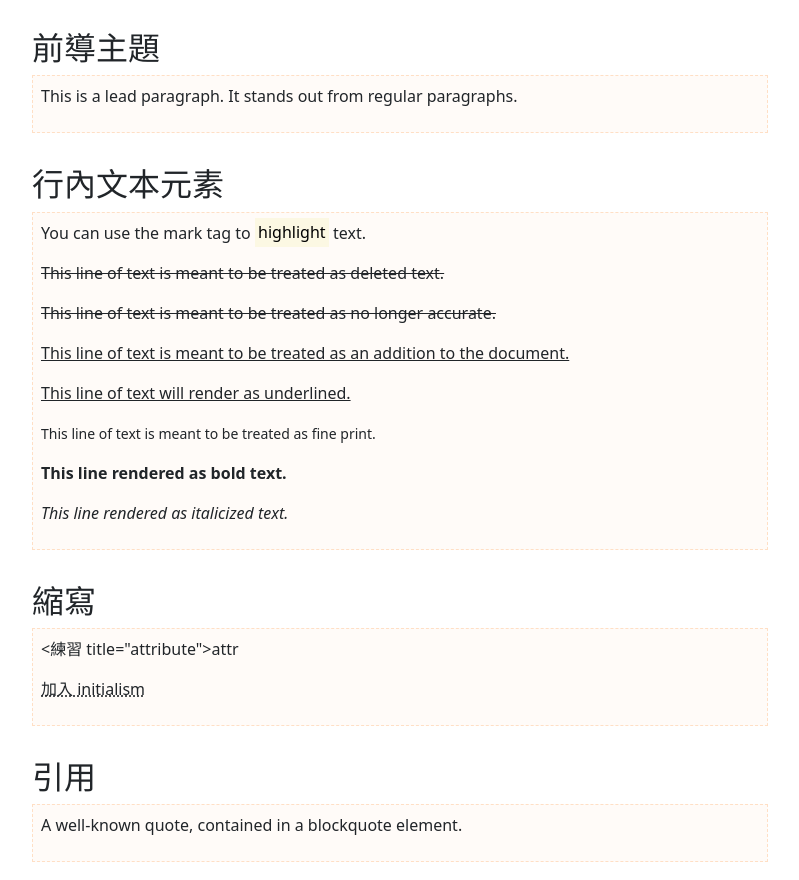
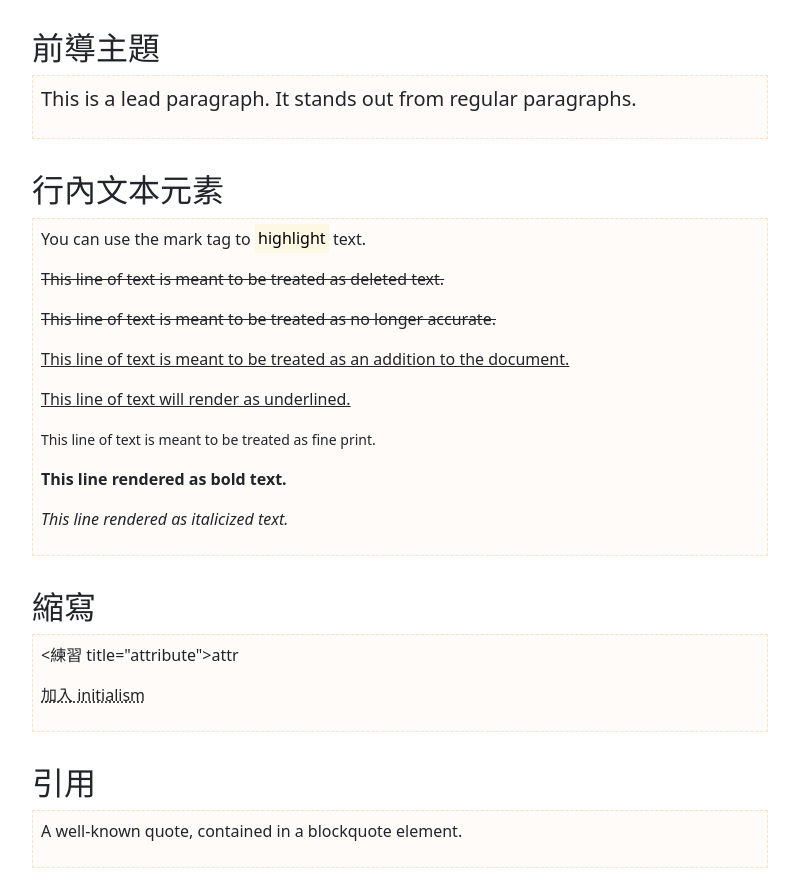
Before and after one commit to JunWei1113/bootstrap5-starter-files, a plain HTML site: page content/typography.html in a window 1280 px wide. Shown: the part 1539-2419 px from the top of the page, without its empty margins (240-1039 px from the left). Drawn offline with nearby package versions, Linux system fonts and the light colour scheme.

Commit message:
練習前導主題

```diff
--- a/content/typography.html
+++ b/content/typography.html
@@ -66,7 +66,7 @@
             <h2>前導主題</h2>
 
             <div class="demo">
-                <p class="練習">
+                <p class="lead">
                     This is a lead paragraph. It stands out from regular paragraphs.
                 </p>
             </div>
```
